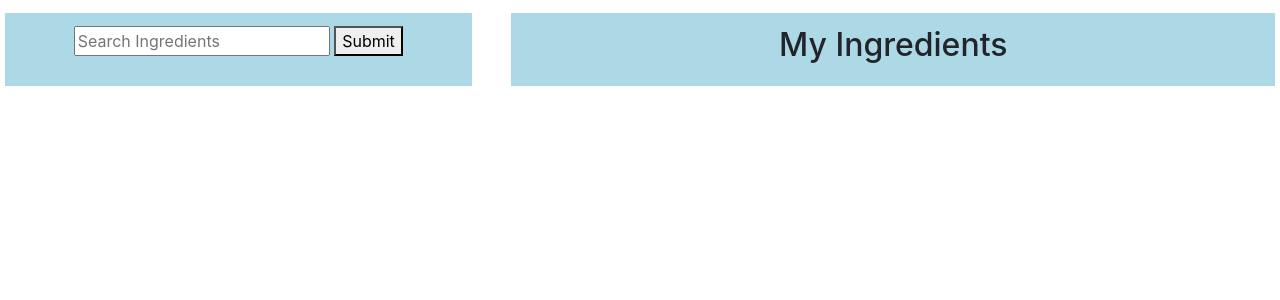
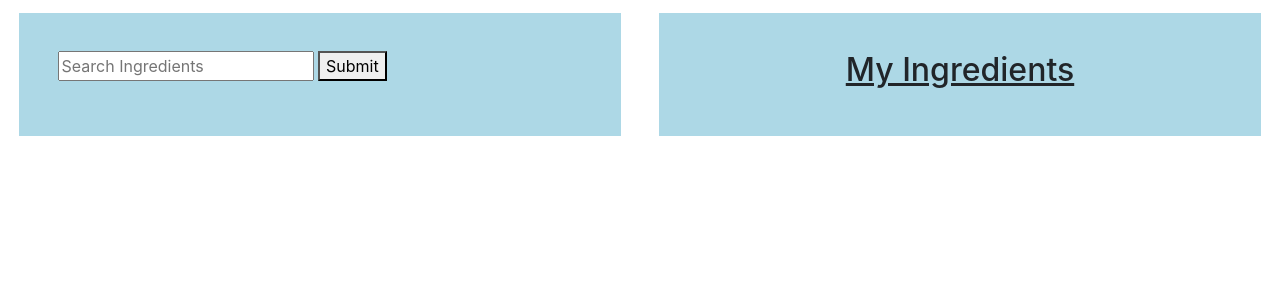
Before and after one commit to HarrySchreiber/FeedFeed, a Flask app: page /mypantry/ in a window 1280 px wide. Shown: the part 56-356 px from the top of the page. Run offline with Flask 2, Linux system fonts and the light colour scheme; some libraries are stand-ins or nearby versions.

Commit message:
Fixed resizing issues in pages. Added individual style sheets for each page to reduce cluttering.

```diff
--- /dev/null
+++ b/FeedFeed/static/styles/pantry_style.css
@@ -0,0 +1,10 @@
+h2 {
+    text-align: center;
+    text-decoration: underline;
+}
+
+.col-lg {
+    background-color: lightblue;
+    margin: 1% 1.5% 1% 1.5%;
+    padding: 3%;
+}
--- a/FeedFeed/static/styles/user_styles.css
+++ /dev/null
@@ -1,62 +0,0 @@
-.flex-container {
-    display: flex;
-    flex-direction: row;
-}
-
-.container-fluid {
-    margin: 3%;
-}
-
-.row div {
-    background-color: lightblue;
-    margin: 1% 1.5% 1% 1.5%;
-    padding: 3%;
-}
-
-#button_menu {
-    align-items: center;
-    justify-content: center;
-    text-align: center;
-}
-
-#button_menu button {
-    margin: 1% 5% 1% 5%;
-}
-
-#search {
-    background-color: lightblue;
-    padding: 1%;
-    text-align: center;
-}
-
-#my_ingredients {
-    background-color: lightblue;
-    padding: 1%;
-    text-align: center;
-}
-
-tr {
-    border-style: solid;
-    border-color: black;
-    border-width: thin;
-    background-color: lightgray;
-    margin: 1% 0% 1% 0%;
-}
-
-tr:hover {
-    background-color: lightblue;
-}
-
-table {
-    width: 100%;
-}
-
-td {
-    width: auto;
-}
-
-img {
-    width: 555px;
-    height: 370px;
-    padding: 1%;
-}
--- a/FeedFeed/templates/user_home.html
+++ b/FeedFeed/templates/user_home.html
@@ -2,6 +2,11 @@
 {% block title %}
 <title> Welcome to FeedFeed </title>
 {% endblock %}
+
+{% block resources %}
+<link rel="stylesheet" type="text/css" href="/static/styles/home_style.css">
+{% endblock %}
+
 {% block main %}
 <table>
     <tr>
--- a/FeedFeed/templates/user_pantry.html
+++ b/FeedFeed/templates/user_pantry.html
@@ -3,14 +3,20 @@
 <title> Pantry </title>
 {% endblock %}
 
+{% block resources %}
+<link rel="stylesheet" type="text/css" href="/static/styles/pantry_style.css">
+{% endblock %}
+
 {% block main %}
-<div class="row">
-    <div class="col" id="search">
-        <input type="text" placeholder="Search Ingredients">
-        <button type="submit">Submit</button>
-    </div>
-    <div class="col-7" id="my_ingredients">
-        <h2> My Ingredients </h2>
+<div class="container-fluid">
+    <div class="row">
+        <div class="col-lg" id="search">
+            <input type="text" placeholder="Search Ingredients">
+            <button type="submit">Submit</button>
+        </div>
+        <div class="col-lg" id="my_ingredients">
+            <h2> My Ingredients </h2>
+        </div>
     </div>
 </div>
 {% endblock %}
```
Also changed, not shown: FeedFeed/static/styles/goals_style.css (added, +18 -0 lines), FeedFeed/static/styles/home_style.css (added, +25 -0 lines), FeedFeed/templates/user_goals.html (+10 -1 lines).
